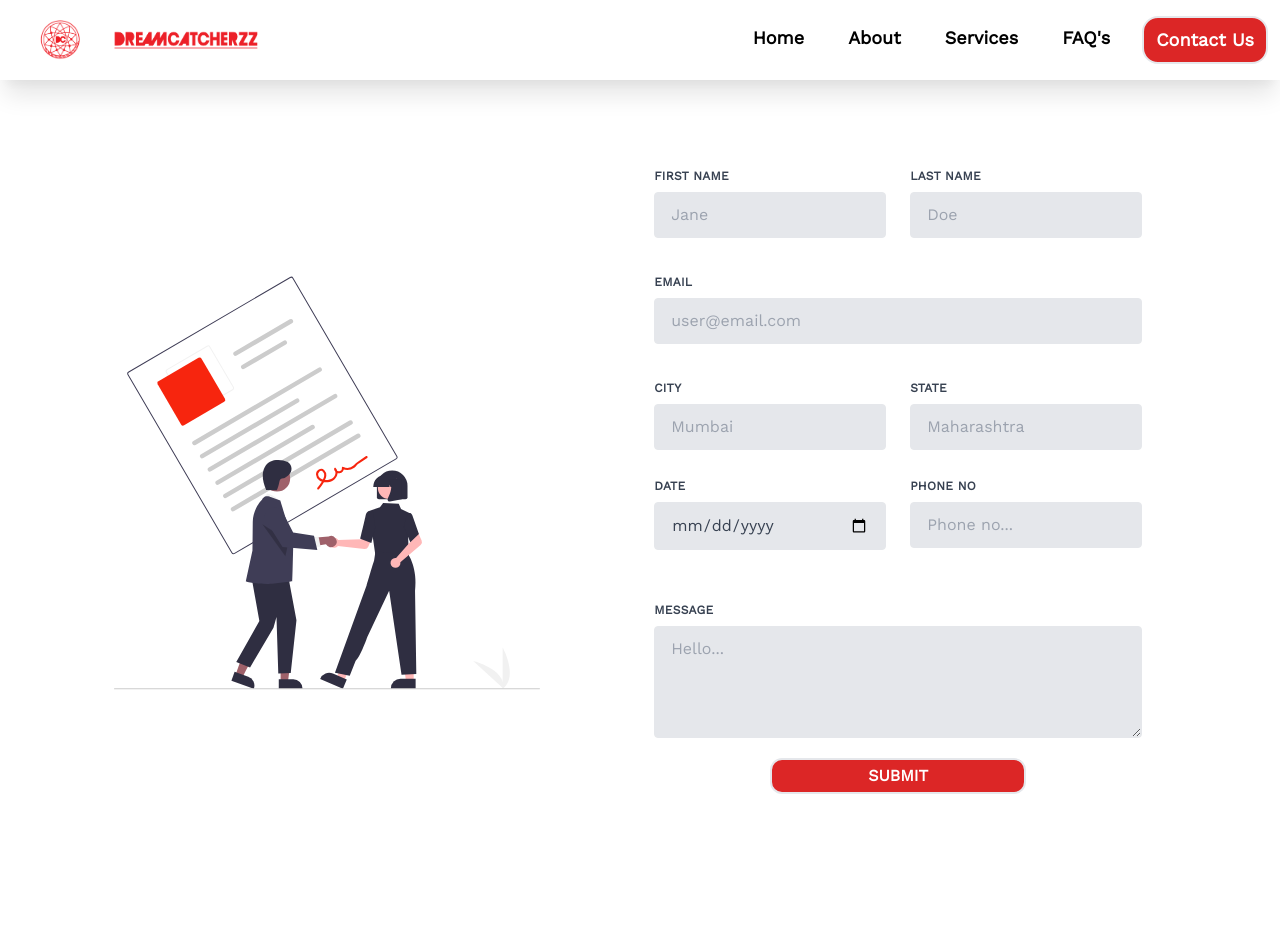
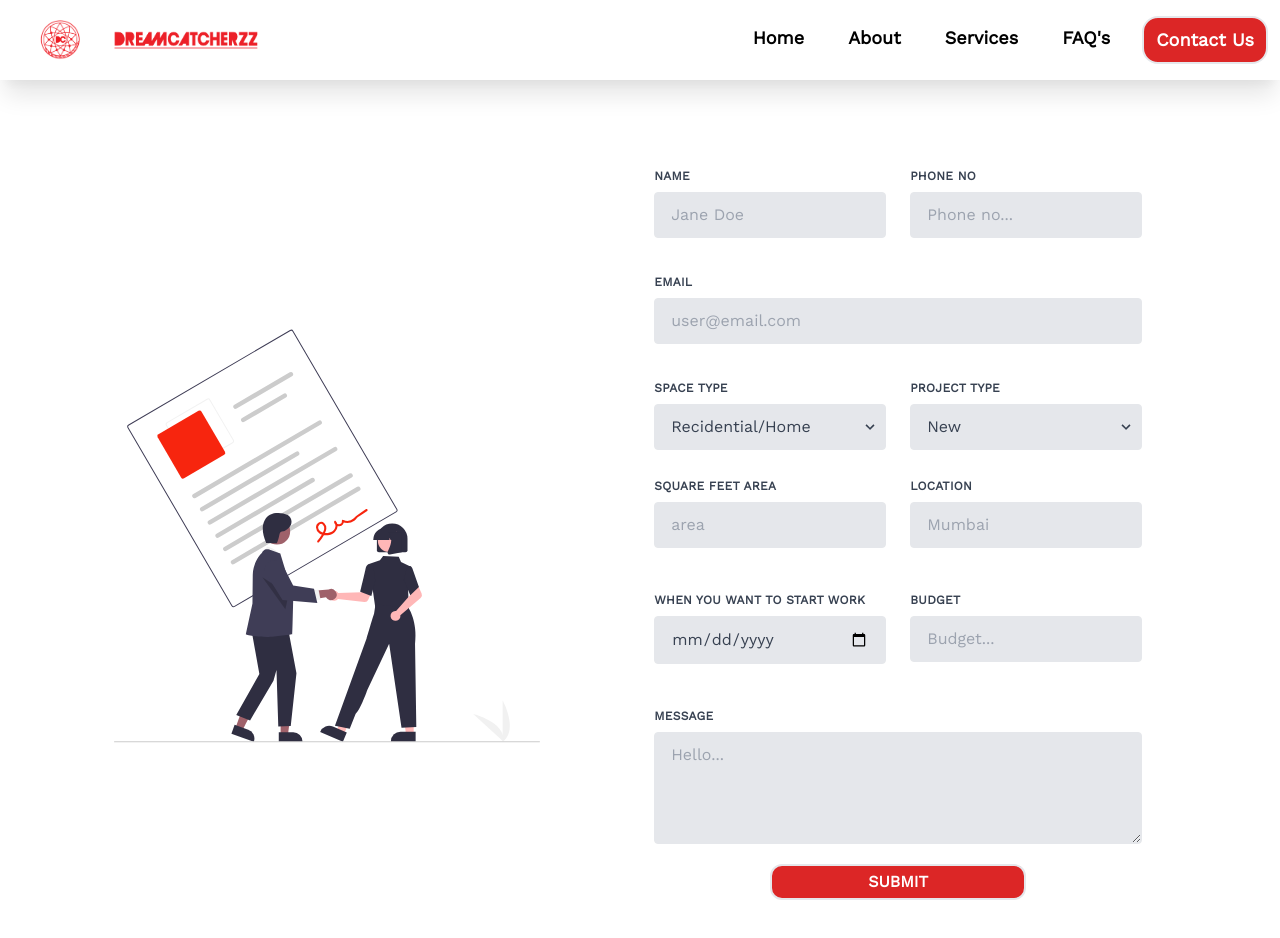
Before and after one commit to shivam1317/DreamCatcherzz, a React (Create React App) app: page /contact in a window 1280 px wide. Shown: the top 938 px of the page. Before the commit the page ends 838 px from the top, so only its background shows below. Built offline with nearby package versions, Linux system fonts and the light colour scheme.

Commit message:
Added some fields in contact form

```diff
--- a/src/components/Contact.jsx
+++ b/src/components/Contact.jsx
@@ -44,15 +44,15 @@
                 className="block uppercase tracking-wide text-gray-700 text-xs font-bold mb-2"
                 for="grid-first-name"
               >
-                First Name
+                Name
               </label>
               <input
                 className="appearance-none block lg:w-full md:w-3/4 bg-gray-200 text-gray-700 border  rounded py-3 px-4 mb-3 leading-tight focus:outline-none focus:bg-white"
                 id="grid-first-name"
                 type="text"
-                placeholder="Jane"
+                placeholder="Jane Doe"
                 required
-                name="firstName"
+                name="name"
               />
             </div>
             <div className="lg:w-1/2 md:w-20 px-3">
@@ -60,15 +60,15 @@
                 className="block uppercase tracking-wide text-gray-700 text-xs font-bold mb-2"
                 for="grid-last-name"
               >
-                Last Name
+                Phone No
               </label>
               <input
                 className="appearance-none block lg:w-full md:w-2/3 bg-gray-200 text-gray-700 border border-gray-200 rounded py-3 px-4 leading-tight focus:outline-none focus:bg-white focus:border-gray-500"
                 id="grid-last-name"
-                type="text"
-                placeholder="Doe"
+                type="number"
+                placeholder="Phone no..."
                 required
-                name="lastName"
+                name="phone"
               />
             </div>
           </div>
@@ -91,46 +91,106 @@
             </div>
           </div>
           <div className="flex flex-wrap md:mx-0 lg:-mx-3 w-full justify-center mb-6">
-            <div className="lg:w-1/2 md:w-1/3 px-3 mb-6 md:mb-0">
+            <div class="lg:w-1/2 md:w-1/3 px-3 mb-6 md:mb-0">
               <label
-                className="block uppercase tracking-wide text-gray-700 text-xs font-bold mb-2"
-                for="grid-city"
-              >
-                city
-              </label>
-              <input
-                className="appearance-none block w-full bg-gray-200 text-gray-700 border border-gray-200 rounded py-3 px-4 leading-tight focus:outline-none focus:bg-white focus:border-gray-500"
-                id="grid-city"
-                type="text"
-                placeholder="Mumbai"
-                name="state"
-              />
-            </div>
-            <div className="lg:w-1/2 md:w-1/3 px-3 mb-6 md:mb-0">
-              <label
-                className="block uppercase tracking-wide text-gray-700 text-xs font-bold mb-2"
+                class="block uppercase tracking-wide text-gray-700 text-xs font-bold mb-2"
                 for="grid-state"
               >
-                State
+                Space Type
               </label>
-              <div className="relative">
-                <input
-                  className="appearance-none block w-full bg-gray-200 text-gray-700 border border-gray-200 rounded py-3 px-4 leading-tight focus:outline-none focus:bg-white focus:border-gray-500"
-                  id="grid-city"
-                  type="text"
-                  placeholder="Maharashtra"
-                  required
-                  name="state"
-                />
+              <div class="relative">
+                <select
+                  class="block appearance-none w-full bg-gray-200 border border-gray-200 text-gray-700 py-3 px-4 pr-8 rounded leading-tight focus:outline-none focus:bg-white focus:border-gray-500"
+                  id="grid-state"
+                  name="spaceType"
+                >
+                  <option>Recidential/Home</option>
+                  <option>Office</option>
+                  <option>Store</option>
+                  <option>Cafe/Restaurant</option>
+                  <option>Other</option>
+                </select>
+                <div class="pointer-events-none absolute inset-y-0 right-0 flex items-center px-2 text-gray-700">
+                  <svg
+                    class="fill-current h-4 w-4"
+                    xmlns="http://www.w3.org/2000/svg"
+                    viewBox="0 0 20 20"
+                  >
+                    <path d="M9.293 12.95l.707.707L15.657 8l-1.414-1.414L10 10.828 5.757 6.586 4.343 8z" />
+                  </svg>
+                </div>
               </div>
             </div>
-            <div className="flex flex-wrap md:mx-0 lg:-mx-3 w-full justify-center md:mb-3 lg:mb-6 ">
+
+            <div class="lg:w-1/2 md:w-1/3 px-3 mb-6 md:mb-0">
+              <label
+                class="block uppercase tracking-wide text-gray-700 text-xs font-bold mb-2"
+                for="grid-state"
+              >
+                Project type
+              </label>
+              <div class="relative">
+                <select
+                  class="block appearance-none w-full bg-gray-200 border border-gray-200 text-gray-700 py-3 px-4 pr-8 rounded leading-tight focus:outline-none focus:bg-white focus:border-gray-500"
+                  id="grid-state"
+                  name="projectType"
+                >
+                  <option>New</option>
+                  <option>Renovation</option>
+                  <option>Other</option>
+                </select>
+                <div class="pointer-events-none absolute inset-y-0 right-0 flex items-center px-2 text-gray-700">
+                  <svg
+                    class="fill-current h-4 w-4"
+                    xmlns="http://www.w3.org/2000/svg"
+                    viewBox="0 0 20 20"
+                  >
+                    <path d="M9.293 12.95l.707.707L15.657 8l-1.414-1.414L10 10.828 5.757 6.586 4.343 8z" />
+                  </svg>
+                </div>
+              </div>
+            </div>
+            <div className="flex flex-wrap md:mx-0 lg:-mx-3 w-full justify-center md:mb-3 lg:mb-4 ">
               <div className="lg:w-1/2 md:w-1/3 px-3 mb-6 md:mb-0 mt-7">
                 <label
                   className="block uppercase tracking-wide text-gray-700 text-xs font-bold mb-2"
                   for="grid-zip"
                 >
-                  Date
+                  Square feet area
+                </label>
+                <input
+                  className="appearance-none block md:w-5/6 lg:w-full bg-gray-200 text-gray-700 border border-gray-200 rounded py-3 px-4 leading-tight focus:outline-none focus:bg-white focus:border-gray-500"
+                  id="grid-zip"
+                  type="text"
+                  placeholder="area"
+                  required
+                  name="area"
+                />
+              </div>
+              <div className="lg:w-1/2 md:w-1/3 px-3 mb-6 md:mb-0 mt-7">
+                <label
+                  className="block uppercase tracking-wide text-gray-700 text-xs font-bold mb-2"
+                  for="grid-zip"
+                >
+                  Location
+                </label>
+                <input
+                  className="appearance-none block w-full bg-gray-200 text-gray-700 border border-gray-200 rounded py-3 px-4 leading-tight focus:outline-none focus:bg-white focus:border-gray-500"
+                  id="grid-zip"
+                  type="text"
+                  placeholder="Mumbai"
+                  required
+                  name="location"
+                />
+              </div>
+            </div>
+            <div className="flex flex-wrap md:mx-0 lg:-mx-3 w-full justify-center md:mb-3 lg:mb-4 ">
+              <div className="lg:w-1/2 md:w-1/3 px-3 mb-4 md:mb-0 mt-7">
+                <label
+                  className="block uppercase tracking-wide text-gray-700 text-xs font-bold mb-2"
+                  for="grid-zip"
+                >
+                  When you want to start work
                 </label>
                 <input
                   className="appearance-none block md:w-5/6 lg:w-full bg-gray-200 text-gray-700 border border-gray-200 rounded py-3 px-4 leading-tight focus:outline-none focus:bg-white focus:border-gray-500"
@@ -146,15 +206,15 @@
                   className="block uppercase tracking-wide text-gray-700 text-xs font-bold mb-2"
                   for="grid-zip"
                 >
-                  Phone No
+                  Budget
                 </label>
                 <input
                   className="appearance-none block w-full bg-gray-200 text-gray-700 border border-gray-200 rounded py-3 px-4 leading-tight focus:outline-none focus:bg-white focus:border-gray-500"
                   id="grid-zip"
                   type="number"
-                  placeholder="Phone no..."
+                  placeholder="Budget..."
                   required
-                  name="phone"
+                  name="budget"
                 />
               </div>
             </div>
```
